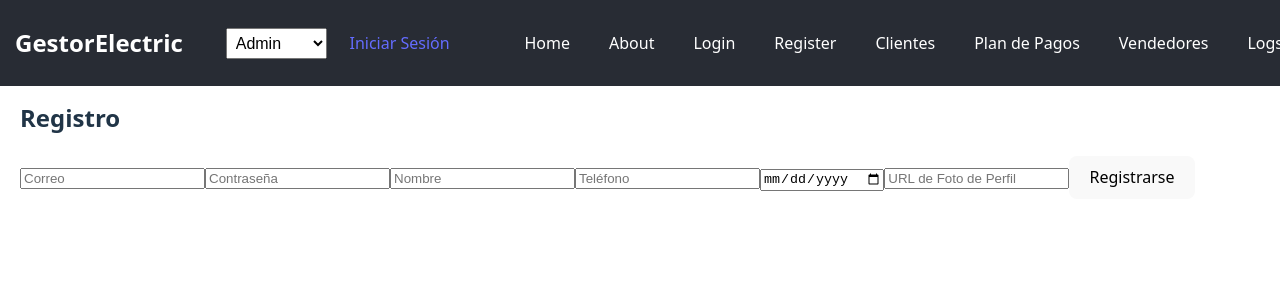
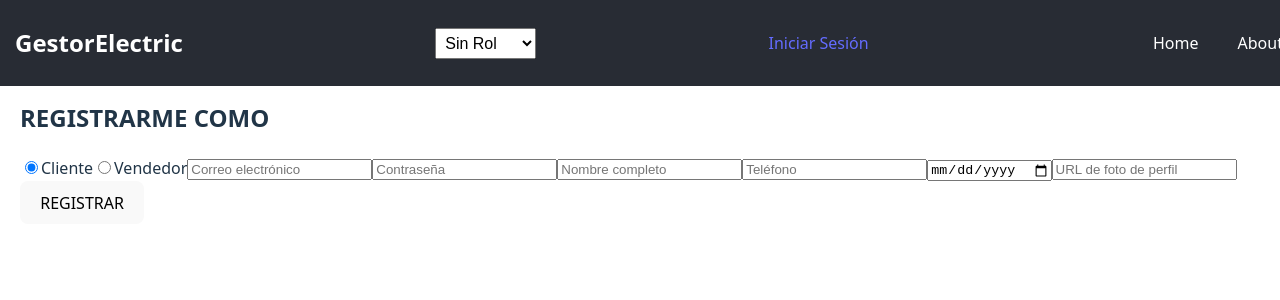
Before and after one commit to Roundalz/GestorElectric, a React (Vite) app in the folder frontend/: page /register in a window 1280 px wide. Shown: the top 300 px of the page. Built offline with nearby package versions, Linux system fonts and the light colour scheme.

Commit message:
Login y register exitoso para todos los roles y recuperacion de ID

```diff
--- a/frontend/src/components/Login.jsx
+++ b/frontend/src/components/Login.jsx
@@ -1,63 +1,152 @@
 // frontend/src/pages/Cliente/Login.jsx
-import React, { useState, useContext } from 'react';
+import { useState, useContext } from 'react';
 import { useNavigate } from 'react-router-dom';
-import { auth } from '../firebase';
 import { signInWithEmailAndPassword } from 'firebase/auth';
+import { doc, getDoc } from 'firebase/firestore';
+import { auth, db } from '../firebase'; // Asegúrate de exportar db en firebaseConfig.js
 import { AuthContext } from '../context/AuthContext';
 
-
 function Login() {
-  const [formData, setFormData] = useState({ email: '', password: '' });
+  const [role, setRole] = useState('cliente'); // 'cliente', 'vendedor' o 'admin'
+  const [formData, setFormData] = useState({
+    email: '',
+    password: '',
+    clave_vendedor: '' // se usará solo para vendedor
+  });
+  const [error, setError] = useState(null);
   const { setUser } = useContext(AuthContext);
-  const [error, setError] = useState(null);
   const navigate = useNavigate();
 
   const handleChange = (e) => {
     setFormData({...formData, [e.target.name]: e.target.value});
   };
 
-  const handleSubmit = async (e) => {
+  const handleLogin = async (e) => {
     e.preventDefault();
     try {
-      // Autenticar en Firebase
+      // 1. Autenticación en Firebase con email y password
       const userCredential = await signInWithEmailAndPassword(auth, formData.email, formData.password);
-      console.log("Autenticación Firebase exitosa:", userCredential.user);
+      const uid = userCredential.user.uid;
+      console.log("Firebase auth exitosa:", uid);
 
-      // Recuperar datos del cliente desde la base de datos a través del orquestador
-      const response = await fetch('http://localhost:5000/api/auth/login', {
-        method: 'POST',
-        headers: { 'Content-Type': 'application/json' },
-        body: JSON.stringify({ email: formData.email })
-      });
-
-      if (response.ok) {
+      if (role === 'admin') {
+        // 2a. Para admin: Consultar Firestore en la colección "admin"
+        const docRef = doc(db, "admin", uid);
+        const docSnap = await getDoc(docRef);
+        if (docSnap.exists()) {
+          const adminData = docSnap.data();
+          // Guardamos en el contexto (incluye uid y rol, etc.)
+          setUser({ uid, ...adminData, role });
+          navigate('/'); // Redirige a home
+        } else {
+          setError("No se encontró registro de admin en Firestore");
+        }
+      } else if (role === 'cliente') {
+        // 2b. Para cliente: Llamar al endpoint del backend de clientes
+        const response = await fetch('http://localhost:5000/api/auth/login/cliente', {
+          method: 'POST',
+          headers: { 'Content-Type': 'application/json' },
+          body: JSON.stringify({ email: formData.email })
+        });
+        if (!response.ok) {
+          const errData = await response.json();
+          setError(errData.error || 'Error en el login');
+          return;
+        }
         const data = await response.json();
-        // Guardar usuario en estado global
-        setUser(data);
-        // Redirigir a Home
+        setUser({ ...data, role });
         navigate('/');
-      } else {
-        setError("Cliente no encontrado en la base de datos");
+      } else if (role === 'vendedor') {
+        // 2c. Para vendedor: Se requiere que además se envíe la clave de vendedor
+        const response = await fetch('http://localhost:5000/api/auth/login/vendedor', {
+          method: 'POST',
+          headers: { 'Content-Type': 'application/json' },
+          body: JSON.stringify({ email: formData.email, clave_vendedor: formData.clave_vendedor })
+        });
+        if (!response.ok) {
+          const errData = await response.json();
+          setError(errData.error || 'Error en el login');
+          return;
+        }
+        const data = await response.json();
+        setUser({ ...data, role });
+        navigate('/');
       }
-    } catch (error) {
-      console.error("Error en el login:", error);
-      setError("Error en el login: " + error.message);
+    } catch (err) {
+      console.error("Error en login:", err);
+      setError("Error en el login: " + err.message);
     }
   };
 
   return (
     <div>
-      <h2>Iniciar Sesión</h2>
-      <form onSubmit={handleSubmit}>
-        <input type="email" name="email" placeholder="Correo" onChange={handleChange} required />
-        <input type="password" name="password" placeholder="Contraseña" onChange={handleChange} required />
+      <h2>INICIO DE SESIÓN</h2>
+      <form onSubmit={handleLogin}>
+        <div>
+          <label>
+            <input
+              type="radio"
+              name="role"
+              value="cliente"
+              checked={role === 'cliente'}
+              onChange={() => setRole('cliente')}
+            />
+            Cliente
+          </label>
+          <label>
+            <input
+              type="radio"
+              name="role"
+              value="vendedor"
+              checked={role === 'vendedor'}
+              onChange={() => setRole('vendedor')}
+            />
+            Vendedor
+          </label>
+          <label>
+            <input
+              type="radio"
+              name="role"
+              value="admin"
+              checked={role === 'admin'}
+              onChange={() => setRole('admin')}
+            />
+            Admin
+          </label>
+        </div>
+
+        <input
+          type="email"
+          name="email"
+          placeholder="Correo"
+          onChange={handleChange}
+          required
+        />
+        <input
+          type="password"
+          name="password"
+          placeholder="Contraseña"
+          onChange={handleChange}
+          required
+        />
+
+        {role === 'vendedor' && (
+          <input
+            type="text"
+            name="clave_vendedor"
+            placeholder="Clave de vendedor"
+            value={formData.clave_vendedor}
+            onChange={handleChange}
+            required
+          />
+        )}
+
         <button type="submit">Iniciar Sesión</button>
       </form>
 
-      { error && <p style={{color: 'red'}}>{error}</p> }
-
+      {error && <p style={{ color: 'red' }}>{error}</p>}
       <p>¿No tienes cuenta?
-        <button onClick={() => navigate('/register')}>Registrarse</button>
+        <button onClick={() => navigate('/register')}>Regístrate</button>
       </p>
     </div>
   );
--- a/frontend/src/components/NavBar.jsx
+++ b/frontend/src/components/NavBar.jsx
@@ -1,4 +1,4 @@
-import { useState, useContext } from "react";
+import { useState, useContext, useEffect } from "react";
 import { Link } from "react-router-dom";
 import "./NavBar.css";
 import { AuthContext } from "../context/AuthContext"; // Ajusta el path según tu estructura
@@ -6,13 +6,24 @@ import { auth } from "../firebase";
 import { signOut } from "firebase/auth";
 
 function NavBar() {
-  const [rol, setRol] = useState("admin"); // Opciones: 'admin', 'cliente', 'vendedor'
+  // Para desarrollo, se mantiene el combobox; se incluye la opción 'sinrol'
+  const [rol, setRol] = useState("sinrol");
   const { user, setUser } = useContext(AuthContext);
+
+  // Si hay usuario autenticado, forzamos el rol a su rol real
+  useEffect(() => {
+    if (user && user.role) {
+      setRol(user.role);
+    } else {
+      setRol("sinrol");
+    }
+  }, [user]);
 
   const handleLogout = async () => {
     try {
       await signOut(auth);
       setUser(null);
+      setRol("sinrol");
     } catch (error) {
       console.error("Error al cerrar sesión:", error);
     }
@@ -22,7 +33,9 @@ function NavBar() {
     <nav className="navbar">
       <Link to="/" className="nav-logo">GestorElectric</Link>
 
+      {/* Combobox de roles para desarrollo */}
       <select onChange={(e) => setRol(e.target.value)} value={rol} className="role-select">
+        <option value="sinrol">Sin Rol</option>
         <option value="admin">Admin</option>
         <option value="cliente">Cliente</option>
         <option value="vendedor">Vendedor</option>
@@ -32,7 +45,10 @@ function NavBar() {
       <div className="auth-section">
         {user ? (
           <>
-            <span>Bienvenido, {user.nombre_cliente || user.email}</span>
+            <span>
+              Bienvenido, {user.nombre_cliente || user.nombre_vendedor || user.nombre || user.email}
+              {" "}(Rol: {user.role})
+            </span>
             <button onClick={handleLogout}>Cerrar Sesión</button>
           </>
         ) : (
@@ -40,40 +56,48 @@ function NavBar() {
         )}
       </div>
 
+      {/* Menú de navegación */}
       <ul className="nav-links">
-        {rol === "admin" && (
+        {user ? (
+          // Si hay usuario autenticado, se muestran opciones según su rol real
+          <>
+            {user.role === "admin" && (
               <>
                 <li><Link to="/">Home</Link></li>
                 <li><Link to="/about">About</Link></li>
-            <li><Link to="/login">Login</Link></li>
-            <li><Link to="/register">Register</Link></li>
                 <li><Link to="/admin/clientes">Clientes</Link></li>
                 <li><Link to="/admin/plan-pagos">Plan de Pagos</Link></li>
                 <li><Link to="/admin/vendedores">Vendedores</Link></li>
                 <li><Link to="/admin/logs">Logs</Link></li>
               </>
             )}
-        {rol === "cliente" && (
+            {user.role === "cliente" && (
               <>
                 <li><Link to="/">Home</Link></li>
                 <li><Link to="/about">About</Link></li>
-            <li><Link to="/login">Login</Link></li>
                 <li><Link to="/cliente/carrito">Carrito</Link></li>
                 <li><Link to="/cliente/historial">Historial</Link></li>
                 <li><Link to="/cliente/inicio">Inicio</Link></li>
                 <li><Link to="/cliente/perfil">Perfil</Link></li>
               </>
             )}
-        {rol === "vendedor" && (
+            {user.role === "vendedor" && (
               <>
                 <li><Link to="/">Home</Link></li>
                 <li><Link to="/about">About</Link></li>
-            <li><Link to="/login">Login</Link></li>
                 <li><Link to="/vendedor/dashboard">Dashboard</Link></li>
                 <li><Link to="/vendedor/inventario">Inventario</Link></li>
                 <li><Link to="/vendedor/perfil">Perfil</Link></li>
                 <li><Link to="/vendedor/portal">Portal</Link></li>
                 <li><Link to="/vendedor/ventas">Ventas</Link></li>
+              </>
+            )}
+          </>
+        ) : (
+          // Si no hay usuario autenticado, se muestran solo Home y About
+          <>
+            <li><Link to="/">Home</Link></li>
+            <li><Link to="/about">About</Link></li>
           </>
         )}
       </ul>
--- a/frontend/src/components/Register.jsx
+++ b/frontend/src/components/Register.jsx
@@ -1,66 +1,258 @@
 // frontend/src/pages/Cliente/Register.jsx
 import { useState } from 'react';
+import { useNavigate } from 'react-router-dom';
+import { createUserWithEmailAndPassword } from 'firebase/auth';
 import { auth } from '../firebase';
-import { createUserWithEmailAndPassword } from 'firebase/auth';
 
 function Register() {
+  const [role, setRole] = useState('cliente');
+  const [error, setError] = useState(null);
+  const [message, setMessage] = useState(null);
   const [formData, setFormData] = useState({
     email: '',
     password: '',
+    // Campos para cliente:
     nombre_cliente: '',
     telefono_cliente: '',
     cumpleanos_cliente: '',
-    foto_perfil_cliente: ''
+    foto_perfil_cliente: '',
+    // Campos para vendedor:
+    nombre_vendedor: '',
+    telefono_vendedor: '',
+    nombre_empresa: '',
+    tipo_empresa: '',
+    logo_empresa: '',
+    correo_empresa: '',
+    telefono_empresa: '',
+    pais_empresa: '',
+    ciudad_empresa: '',
+    direccion_empresa: '',
+    banner_empresa: ''
   });
+  const navigate = useNavigate();
 
   const handleChange = (e) => {
     setFormData({ ...formData, [e.target.name]: e.target.value });
   };
 
-  const handleSubmit = async (e) => {
+  const handleRegister = async (e) => {
     e.preventDefault();
     try {
-      // Paso 1: Registro en Firebase
+      // Crear cuenta en Firebase
       const userCredential = await createUserWithEmailAndPassword(auth, formData.email, formData.password);
       console.log("Usuario creado en Firebase:", userCredential.user);
 
-      // Paso 2: Registro en la base de datos (tabla CLIENTE)
-      const response = await fetch('http://localhost:5000/api/auth/register', {
+      // Determinar endpoint según rol
+      let endpoint = '/api/auth/register/cliente';
+      let bodyData = {
+        email: formData.email,
+        nombre_cliente: formData.nombre_cliente,
+        telefono_cliente: formData.telefono_cliente,
+        cumpleanos_cliente: formData.cumpleanos_cliente,
+        foto_perfil_cliente: formData.foto_perfil_cliente
+      };
+
+      if (role === 'vendedor') {
+        endpoint = '/api/auth/register/vendedor';
+        bodyData = {
+          email: formData.email,
+          nombre_vendedor: formData.nombre_vendedor,
+          telefono_vendedor: formData.telefono_vendedor,
+          nombre_empresa: formData.nombre_empresa,
+          tipo_empresa: formData.tipo_empresa,
+          logo_empresa: formData.logo_empresa,
+          correo_empresa: formData.correo_empresa,
+          telefono_empresa: formData.telefono_empresa,
+          pais_empresa: formData.pais_empresa,
+          ciudad_empresa: formData.ciudad_empresa,
+          direccion_empresa: formData.direccion_empresa,
+          banner_empresa: formData.banner_empresa
+        };
+      }
+
+      const response = await fetch(`http://localhost:5000${endpoint}`, {
         method: 'POST',
         headers: { 'Content-Type': 'application/json' },
-        body: JSON.stringify({
-          email: formData.email,
-          nombre_cliente: formData.nombre_cliente,
-          telefono_cliente: parseInt(formData.telefono_cliente),
-          cumpleanos_cliente: formData.cumpleanos_cliente,
-          foto_perfil_cliente: formData.foto_perfil_cliente
-        })
+        body: JSON.stringify(bodyData)
       });
 
-      if (response.ok) {
+      if (!response.ok) {
+        const errData = await response.json();
+        setError(errData.error || 'Error en el registro');
+        return;
+      }
+
+      if (role === 'vendedor') {
+        // Si es vendedor, se devuelve la clave generada
         const data = await response.json();
-        console.log("Registro en base de datos exitoso:", data);
-        // Redirigir o guardar el estado de sesión según corresponda
+        setMessage(`Registro exitoso. Tu clave de vendedor es: ${data.clave_vendedor}`);
       } else {
-        console.error("Error en registro de base de datos");
+        setMessage("Registro exitoso. Por favor, inicia sesión.");
       }
-    } catch (error) {
-      console.error("Error en el registro:", error);
+      // Redirigir al login (puedes mostrar el mensaje antes de redirigir)
+    } catch (err) {
+      console.error("Error en el registro:", err);
+      setError(err.message);
     }
   };
 
   return (
     <div>
-      <h2>Registro</h2>
-      <form onSubmit={handleSubmit}>
-        <input type="email" name="email" placeholder="Correo" onChange={handleChange} required />
-        <input type="password" name="password" placeholder="Contraseña" onChange={handleChange} required />
-        <input type="text" name="nombre_cliente" placeholder="Nombre" onChange={handleChange} required />
-        <input type="text" name="telefono_cliente" placeholder="Teléfono" onChange={handleChange} required />
-        <input type="date" name="cumpleanos_cliente" placeholder="Fecha de cumpleaños" onChange={handleChange} required />
-        <input type="text" name="foto_perfil_cliente" placeholder="URL de Foto de Perfil" onChange={handleChange} required />
-        <button type="submit">Registrarse</button>
+      <h2>REGISTRARME COMO</h2>
+      <form onSubmit={handleRegister}>
+        <label>
+          <input
+            type="radio"
+            name="role"
+            value="cliente"
+            checked={role === 'cliente'}
+            onChange={() => setRole('cliente')}
+          />
+          Cliente
+        </label>
+        <label>
+          <input
+            type="radio"
+            name="role"
+            value="vendedor"
+            checked={role === 'vendedor'}
+            onChange={() => setRole('vendedor')}
+          />
+          Vendedor
+        </label>
+
+        <input
+          type="email"
+          name="email"
+          placeholder="Correo electrónico"
+          onChange={handleChange}
+          required
+        />
+        <input
+          type="password"
+          name="password"
+          placeholder="Contraseña"
+          onChange={handleChange}
+          required
+        />
+
+        {role === 'cliente' ? (
+          <>
+            <input
+              type="text"
+              name="nombre_cliente"
+              placeholder="Nombre completo"
+              onChange={handleChange}
+              required
+            />
+            <input
+              type="text"
+              name="telefono_cliente"
+              placeholder="Teléfono"
+              onChange={handleChange}
+              required
+            />
+            <input
+              type="date"
+              name="cumpleanos_cliente"
+              onChange={handleChange}
+              required
+            />
+            <input
+              type="text"
+              name="foto_perfil_cliente"
+              placeholder="URL de foto de perfil"
+              onChange={handleChange}
+              required
+            />
+          </>
+        ) : (
+          <>
+            <input
+              type="text"
+              name="nombre_vendedor"
+              placeholder="Nombre de vendedor"
+              onChange={handleChange}
+              required
+            />
+            <input
+              type="text"
+              name="telefono_vendedor"
+              placeholder="Teléfono del vendedor"
+              onChange={handleChange}
+              required
+            />
+            <input
+              type="text"
+              name="nombre_empresa"
+              placeholder="Nombre de la empresa"
+              onChange={handleChange}
+              required
+            />
+            <input
+              type="text"
+              name="tipo_empresa"
+              placeholder="Tipo de empresa"
+              onChange={handleChange}
+              required
+            />
+            <input
+              type="text"
+              name="logo_empresa"
+              placeholder="URL del logo"
+              onChange={handleChange}
+              required
+            />
+            <input
+              type="email"
+              name="correo_empresa"
+              placeholder="Correo de la empresa"
+              onChange={handleChange}
+              required
+            />
+            <input
+              type="text"
+              name="telefono_empresa"
+              placeholder="Teléfono de la empresa"
+              onChange={handleChange}
+              required
+            />
+            <input
+              type="text"
+              name="pais_empresa"
+              placeholder="País"
+              onChange={handleChange}
+              required
+            />
+            <input
+              type="text"
+              name="ciudad_empresa"
+              placeholder="Ciudad"
+              onChange={handleChange}
+              required
+            />
+            <input
+              type="text"
+              name="direccion_empresa"
+              placeholder="Dirección"
+              onChange={handleChange}
+              required
+            />
+            <input
+              type="text"
+              name="banner_empresa"
+              placeholder="URL del banner"
+              onChange={handleChange}
+              required
+            />
+          </>
+        )}
+
+        <button type="submit">REGISTRAR</button>
       </form>
+
+      {error && <p style={{ color: 'red' }}>{error}</p>}
+      {message && <p style={{ color: 'green' }}>{message}</p>}
     </div>
   );
 }
--- a/frontend/src/firebase.js
+++ b/frontend/src/firebase.js
@@ -1,6 +1,7 @@
 import { initializeApp } from "firebase/app";
 import { getAuth, createUserWithEmailAndPassword, signInWithEmailAndPassword, signOut, signInWithPopup, GoogleAuthProvider } from "firebase/auth";
 import { getFirestore } from "firebase/firestore";
+
 
 const firebaseConfig = {
   apiKey: "AIzaSyB-sItsZ_1YgColAz06v3kNKAXec8YQYrc",
--- a/frontend/src/pages/Home.jsx
+++ b/frontend/src/pages/Home.jsx
@@ -64,11 +64,27 @@ function Home() {
   return (
 
     <div>
-      <h1>Bienvenido {user ? user.nombre_cliente : 'Invitado'}</h1>
-      {user && (
-        <p>Tu ID de cliente es: {user.codigo_cliente}</p>
-      )}
-      {/* El resto de tu contenido */}
+      {user ? (
+  <>
+    <h1>
+      Bienvenido,{" "}
+      {user.role === 'admin'
+        ? user.nombre || user.email
+        : user.nombre_cliente || user.nombre_vendedor}
+    </h1>
+    {user.role === 'cliente' ? (
+      <p>ID de cliente: {user.codigo_cliente}</p>
+    ) : user.role === 'vendedor' ? (
+      <p>ID de vendedor: {user.codigo_vendedore}</p>
+    ) : user.role === 'admin' ? (
+      <p>ID de admin: {user.uid}</p>
+    ) : null}
+  </>
+) : (
+  <h1>Bienvenido, Invitado</h1>
+)}
+{/* Resto del contenido de la página */}
+
       <h1>Lista de Servicioooos</h1>
       <ul>
         {servicios.map((servicio) => (
```
Also changed, not shown: 2 other files (tests, documents, lock files or other folders). Lines whose indentation alone changed are shown as unchanged.
